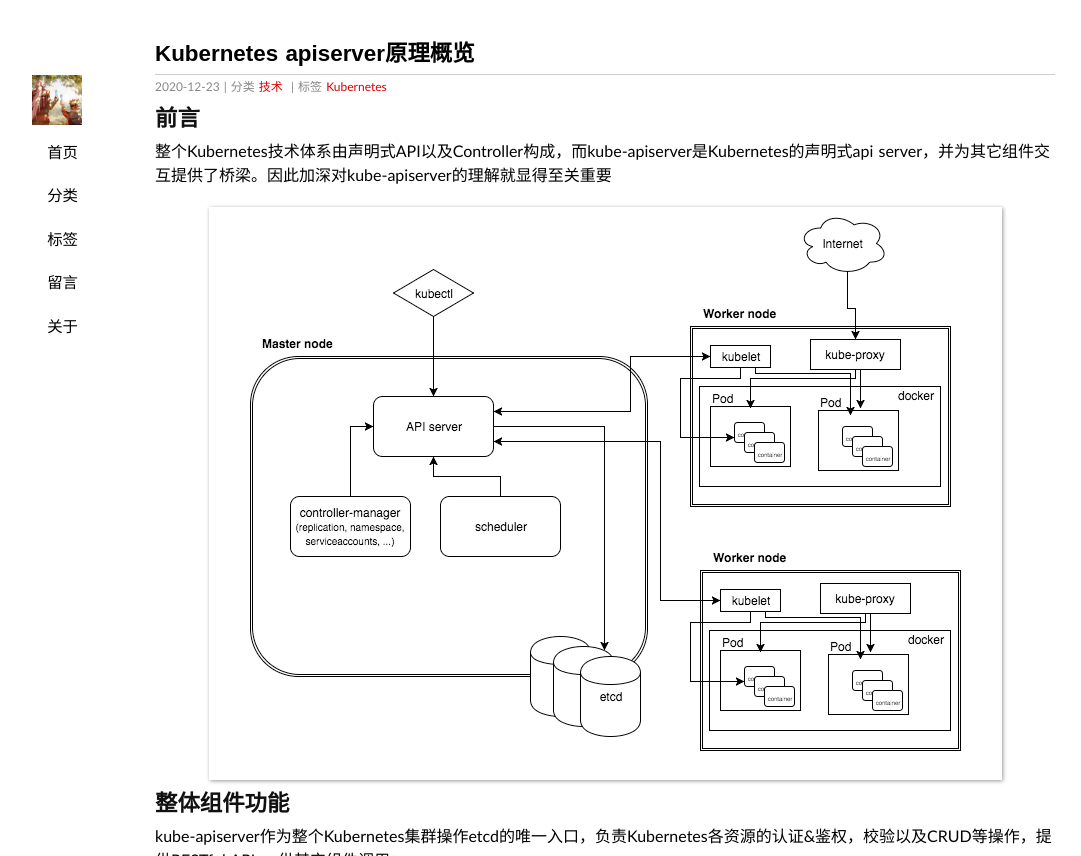
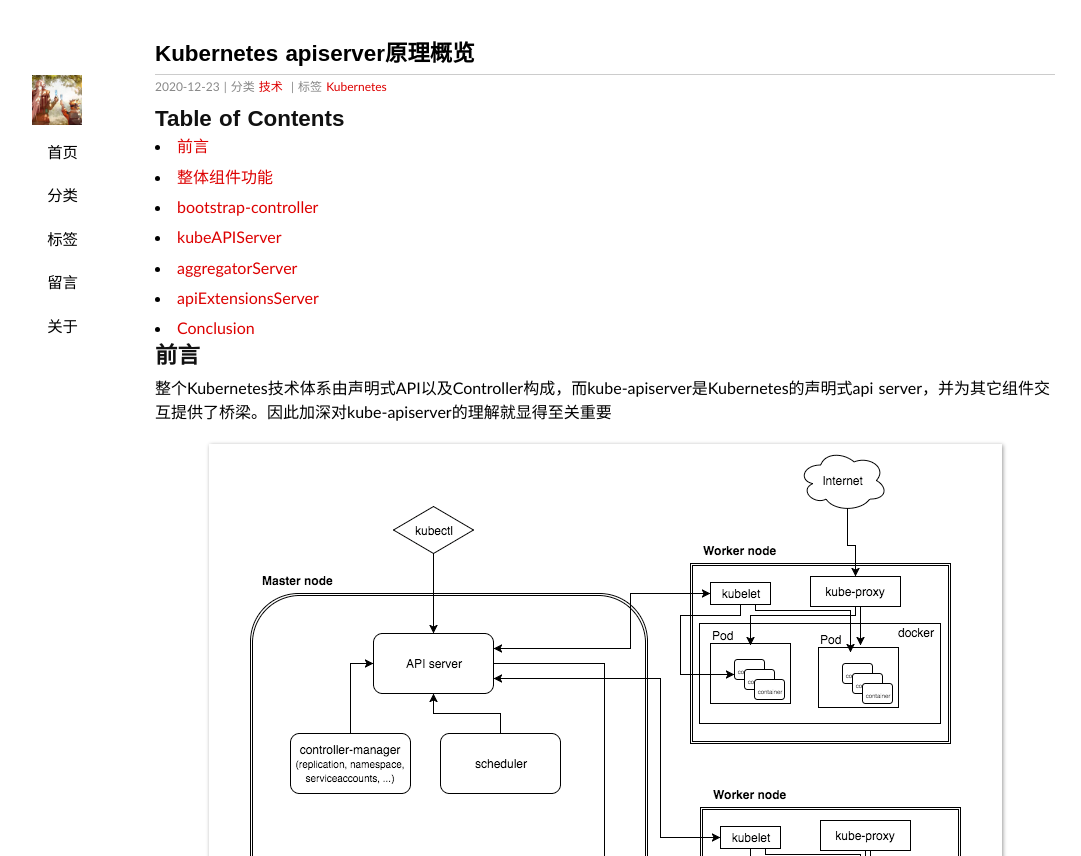
Before and after one commit to duyanghao/duyanghao.github.io, a Jekyll site: the page built from _posts/2020-12-22-kubernetes-apiserver-overview.md, in a window 1280 px wide and 900 px high, cut to the strip 0-856 px from the top of the window. Shown: the whole strip, without its empty margins (35-1116 px from the left). Built offline with Jekyll 4.4.1, drawn with Linux system fonts in a browser that asks for light colours; some web fonts are replaced; comment, search, counter and statistics services are not loaded.

Commit message:
update db bur
Signed-off-by: duyanghao <1294057873@qq.com>

```diff
--- a/_posts/2020-12-22-kubernetes-apiserver-overview.md
+++ b/_posts/2020-12-22-kubernetes-apiserver-overview.md
@@ -6,6 +6,16 @@ category: 技术
 tags: Kubernetes
 excerpt: 本文从源码层面对Kubernetes apiserver进行了一个概览性总结，包括：aggregatorServer，kubeAPIServer，apiExtensionsServer以及bootstrap-controller等。通过阅读本文可以对apiserver内部原理有一个大致的理解，另外也有助于后续深入研究
 ---
+
+## Table of Contents
+
+* [前言](#前言)
+* [整体组件功能](#整体组件功能)
+* [bootstrap-controller](#bootstrap-controller)
+* [kubeAPIServer](#kubeAPIServer)
+* [aggregatorServer](#aggregatorServer)
+* [apiExtensionsServer](#apiExtensionsServer)
+* [Conclusion](#Conclusion)
 
 ## 前言
 
```
